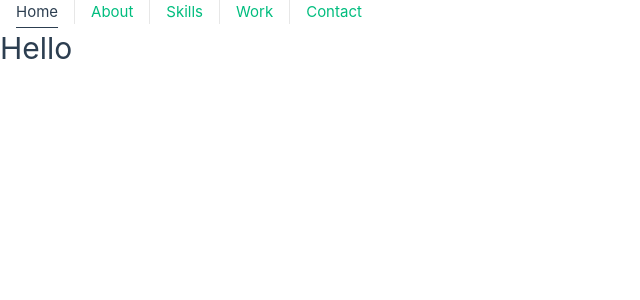
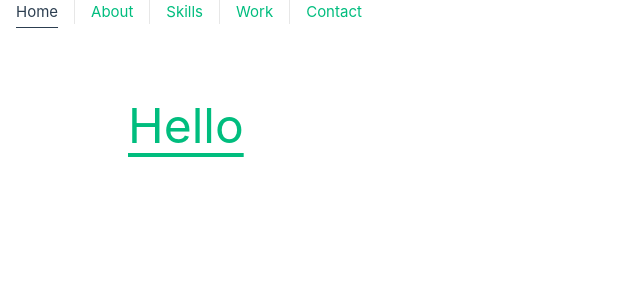
Before and after one commit to frNicolasSCHMITT/VueJS_Portfolio_v3, a Vue app: page / in a window 1280 px wide. Shown: the top 300 px of the page, without its empty margins (0-640 px from the left). Built offline with nearby package versions, Linux system fonts and the light colour scheme.

Commit message:
fix: About / Main style

```diff
--- a/src/App.vue
+++ b/src/App.vue
@@ -52,4 +52,12 @@ nav a:first-of-type {
   border: 0;
 }
 
+h1{
+  margin: 5% 10%;
+  font-size: 3rem;
+  color: hsla(160, 100%, 37%, 1);
+  text-decoration: underline;
+  text-underline-offset: 10px;
+}
+
 </style>
--- a/src/views/AboutView.vue
+++ b/src/views/AboutView.vue
@@ -38,14 +38,6 @@
   width: 100vw;
 }
 
-h1{
-  margin: 5% 10%;
-  font-size: 3rem;
-  color: hsla(160, 100%, 37%, 1);
-  text-decoration: underline;
-  text-underline-offset: 10px;
-}
-
 .about-group{
   display: flex;
   align-items: center;
```
